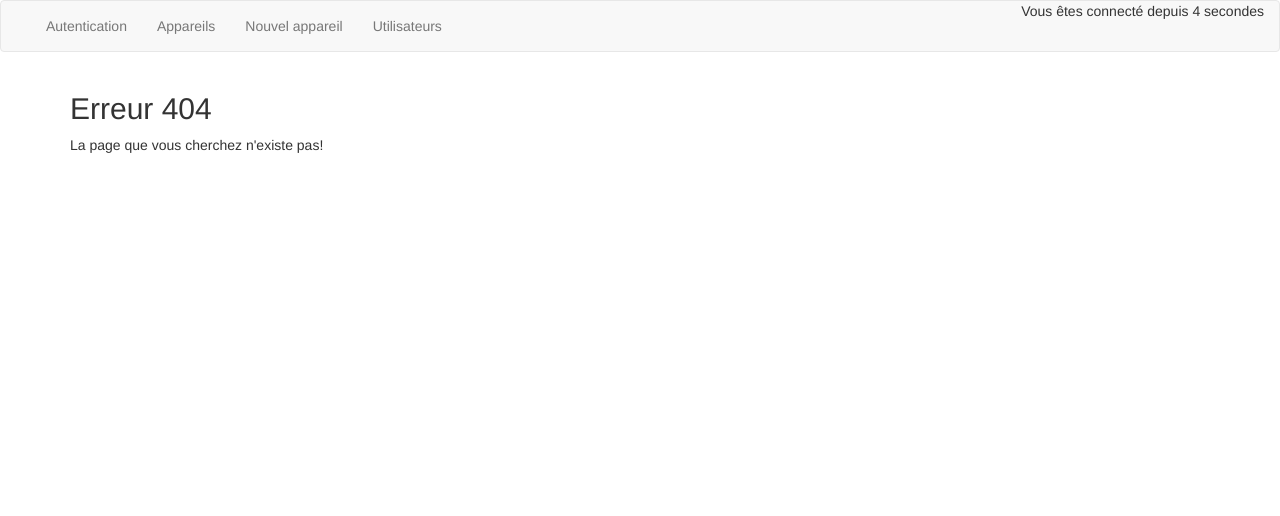
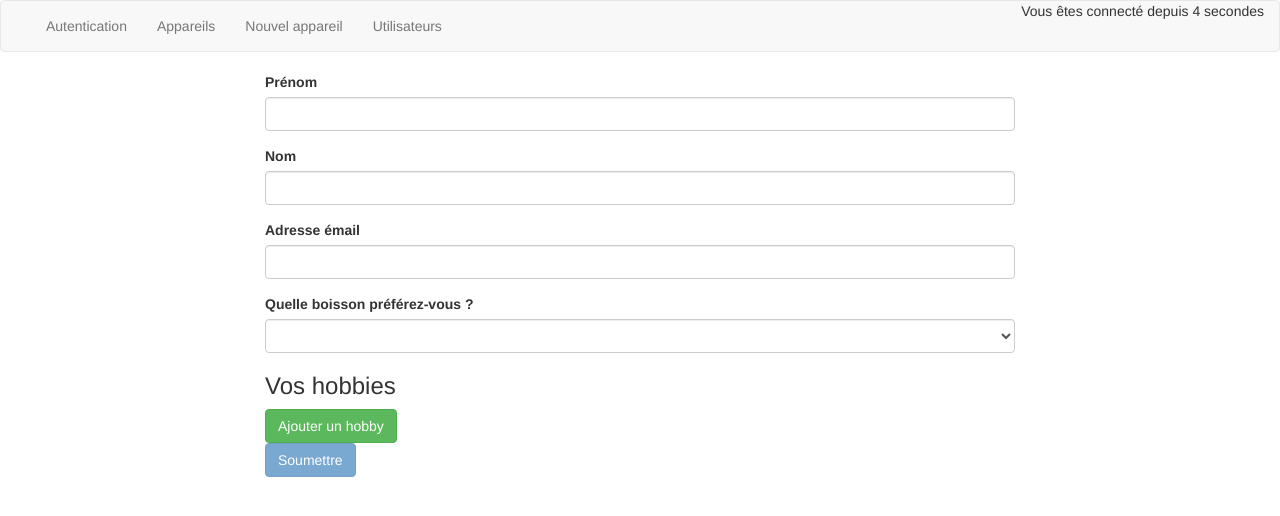
Before and after one commit to RAF24/mon-premier-projet, an Angular app: page /new-user in a window 1280 px wide. Before the commit this address led to /not-found. Shown: the top 516 px of the page. Built offline with nearby package versions, Linux system fonts and the light colour scheme.

Commit message:
création du composant new-user  pour ajouter un utilisateur vai un formulaire

```diff
--- /dev/null
+++ b/src/app/new-user/new-user.component.html
@@ -0,0 +1,36 @@
+<div class="row">
+<div class="col-sm-8 col-sm-offset-2">
+  <form [formGroup]="userForm" (ngSubmit)="onSubmitForm()">
+    <div class="form-group">
+      <label for="firstName">Prénom</label>
+      <input type="test" id="firstName" class="form-control" formControlName="firstName">
+    </div>
+
+      <div class="form-group">
+        <label for="lastName">Nom</label>
+        <input type="text" id="lastName" class="form-control" formControlName="lastName">
+      </div>
+
+    <div class="form-group">
+        <label for="email">Adresse émail</label>
+        <input type="text" id="email" class="form-control" formControlName="email">
+      </div>
+
+      <div class="form-group">
+        <label for="drinkPreference">Quelle boisson préférez-vous ?</label>
+        <select id="drinkPreference" class="form-control" formControlName="drinkPreference" >
+          <option value="Coca">Coca</option>
+          <option value="Pepsi">Pepsi</option>
+        </select>
+      </div>
+      <div formArrayName="hobbies">
+        <h3>Vos hobbies</h3>
+        <div class="form-group" *ngFor="let hobbyControl of getHobbies().controls, let i=index">
+          <input type="text" class="form-control" [formControlName]="i">
+        </div>
+        <button type="button" class="btn btn-success" (click)="onAddHobby()">Ajouter un hobby</button>
+      </div>
+      <button type="submit" class="btn btn-primary" [disabled]="userForm.invalid">Soumettre</button>
+  </form>
+</div>
+</div>
--- /dev/null
+++ b/src/app/new-user/new-user.component.ts
@@ -0,0 +1,61 @@
+import { Component, OnInit } from '@angular/core';
+import { FormGroup, FormBuilder, Validators, FormArray } from '@angular/forms';
+import { UserService } from '../services/user.service';
+import { Router } from '@angular/router';
+import { User } from '../models/user';
+
+@Component({
+  selector: 'app-new-user',
+  templateUrl: './new-user.component.html',
+  styleUrls: ['./new-user.component.scss']
+})
+export class NewUserComponent implements OnInit {
+
+  userForm: FormGroup;
+
+  constructor(private formBuilder: FormBuilder, private userService: UserService, private router: Router) { }
+
+  ngOnInit() {
+    this.initForm();
+  }
+
+  // initilaise le formulaire
+  initForm() {
+    this.userForm = this.formBuilder.group({
+      firstName: ['', Validators.required],
+      lastName: ['', Validators.required],
+      email: ['', [Validators.required, Validators.email]],
+      drinkPreference: ['', Validators.required],
+      hobbies: this.formBuilder.array([])
+    });
+  }
+
+
+  onSubmitForm() {
+    const formValue = this.userForm.value;
+    const newUser = new User(
+      formValue['firstName'],
+      formValue['lastName'],
+      formValue['email'],
+      formValue['drinkPreference'],
+      formValue['hobbies'] ? formValue['hobbies'] : []
+    );
+    console.log(newUser);
+    this.userService.addUser(newUser);
+    this.router.navigate(['/users']);
+  }
+
+
+  // retorun la valeur control du Hooby
+  getHobbies(): FormArray {
+    return this.userForm.get('hobbies') as FormArray;
+  }
+
+
+  // cette permet d'ajouter un hobby
+  onAddHobby() {
+    const newHobbyControl = this.formBuilder.control(null, Validators.required);
+    this.getHobbies().push(newHobbyControl);
+  }
+
+}
--- a/src/app/services/user.service.ts
+++ b/src/app/services/user.service.ts
@@ -3,7 +3,9 @@
 
 export class UserService {
 
-  private users: User[] = [];
+  private users: User[] = [
+    new User('Rafiou', 'Diallo', 'rafiou@diallo.com', 'jeu d\'orange', ['coder', 'lire', 'voyager'])
+  ];
 
   userSubject = new Subject<User[]>();
 
--- a/src/app/user-list/user-list.component.html
+++ b/src/app/user-list/user-list.component.html
@@ -1,3 +1,4 @@
+<button class="btn btn-primary"><a class="lien" routerLink="/new-user">Nouvel utilisateur</a></button>
 <ul class="list-group">
   <li class="list-group-item" *ngFor="let user of users">
     <h3>{{user.firstName}} {{user.lastName}}</h3>
--- a/src/app/user-list/user-list.component.scss
+++ b/src/app/user-list/user-list.component.scss
@@ -0,0 +1,3 @@
+.lien {
+  color: white;
+}
--- a/src/app/user-list/user-list.component.ts
+++ b/src/app/user-list/user-list.component.ts
@@ -11,9 +11,7 @@
 })
 export class UserListComponent implements OnInit, OnDestroy {
 
-  users: User[] = [
-    new User('Rafiou', 'Diallo', 'rafiou@diallo.com', 'jeu d\'orange', ['coder', 'lire', 'voyager'])
-  ];
+  users: User[] = [];
 
   userSubscription = new Subscription();
 
```
Also changed, not shown: src/app/app.module.ts (+6 -3 lines), src/app/new-user/new-user.component.scss (added), 1 other file (tests, documents, lock files or other folders).
